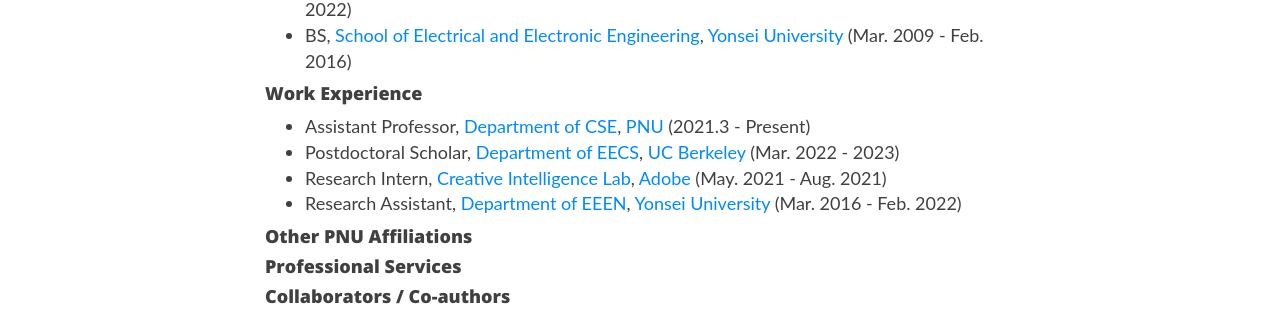
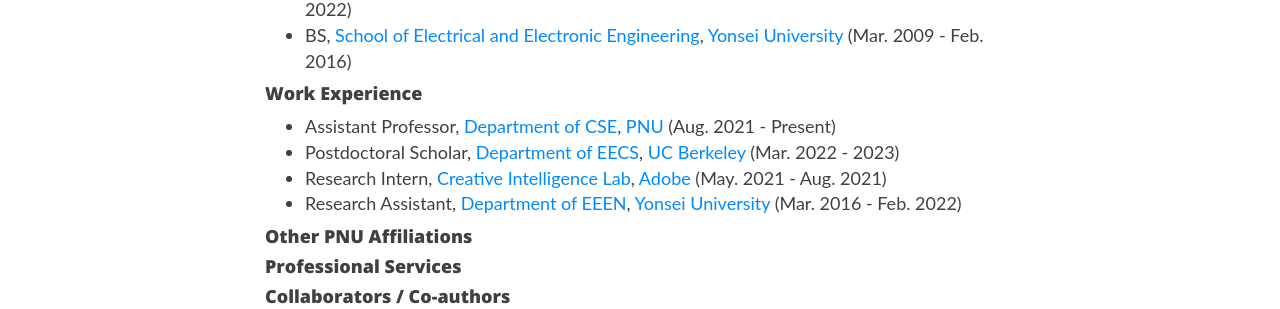
Before and after one commit to pnu-computer-vision-lab/pnu-computer-vision-lab.github.io, a Jekyll site: the page built from people/pi.md, in a window 1280 px wide and 1365 px high. Shown: the part 734-1043 px from the top of the window. Built offline with Jekyll 4.4.1, drawn with Linux system fonts in a browser that asks for light colours; nearby versions of some CDN libraries.

Commit message:
Update pi.md

```diff
--- a/people/pi.md
+++ b/people/pi.md
@@ -28,7 +28,7 @@ Assistant Professor
 
 #### Work Experience
 
-* Assistant Professor, [Department of CSE](https://cse.pusan.ac.kr/cse/index.do), [PNU](https://www.pusan.ac.kr/kor/Main.do) (2021.3 - Present)
+* Assistant Professor, [Department of CSE](https://cse.pusan.ac.kr/cse/index.do), [PNU](https://www.pusan.ac.kr/kor/Main.do) (Aug. 2021 - Present)
 * Postdoctoral Scholar, [Department of EECS](https://eecs.berkeley.edu/), [UC Berkeley](https://www.berkeley.edu/) (Mar. 2022 - 2023)
 * Research Intern, [Creative Intelligence Lab](https://research.adobe.com/), [Adobe](https://research.adobe.com/) (May. 2021 - Aug. 2021)
 * Research Assistant, [Department of EEEN](https://ee.yonsei.ac.kr/ee_en/index.do), [Yonsei University](https://www.yonsei.ac.kr/sc/) (Mar. 2016 - Feb. 2022)
```
